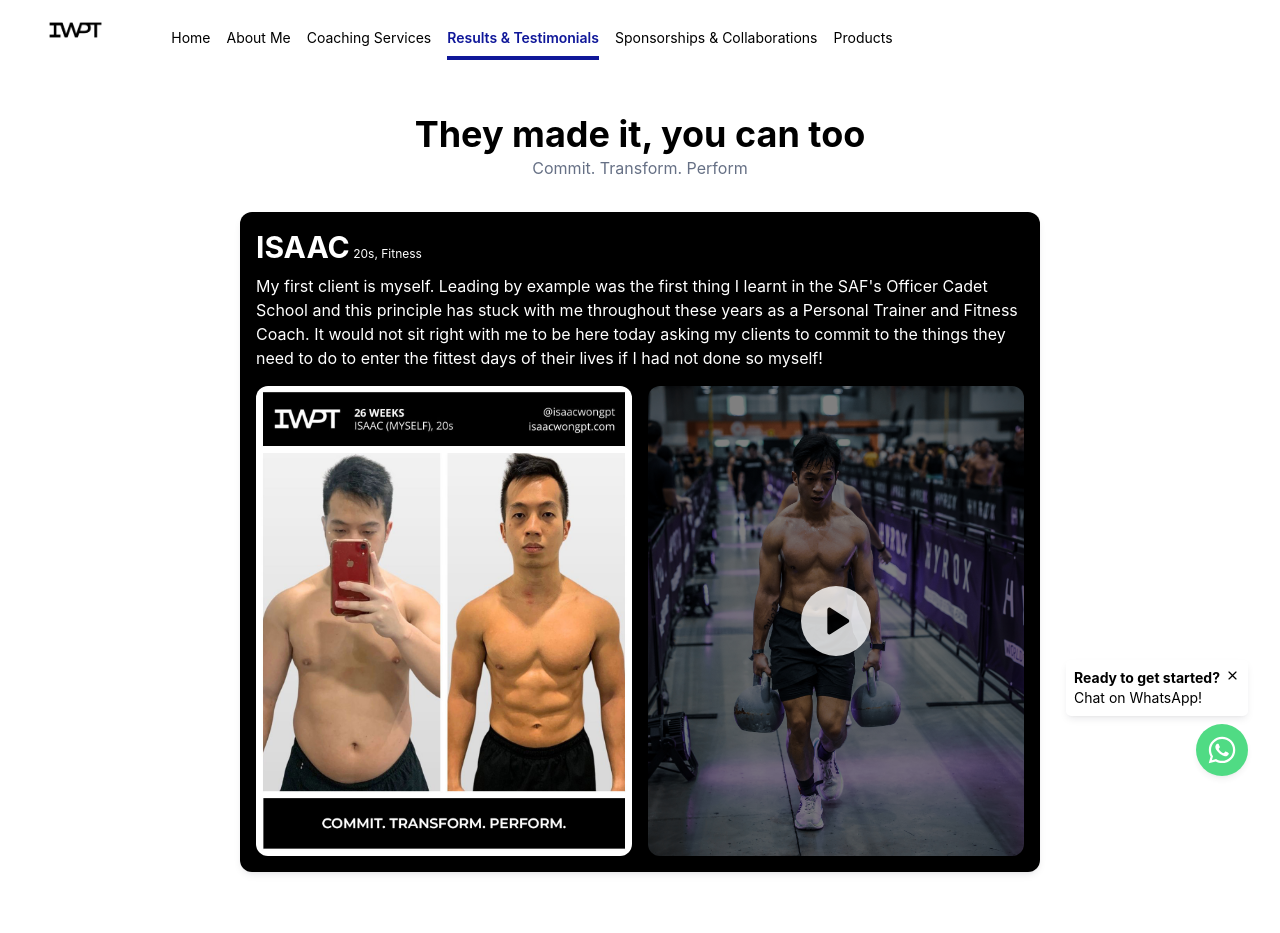
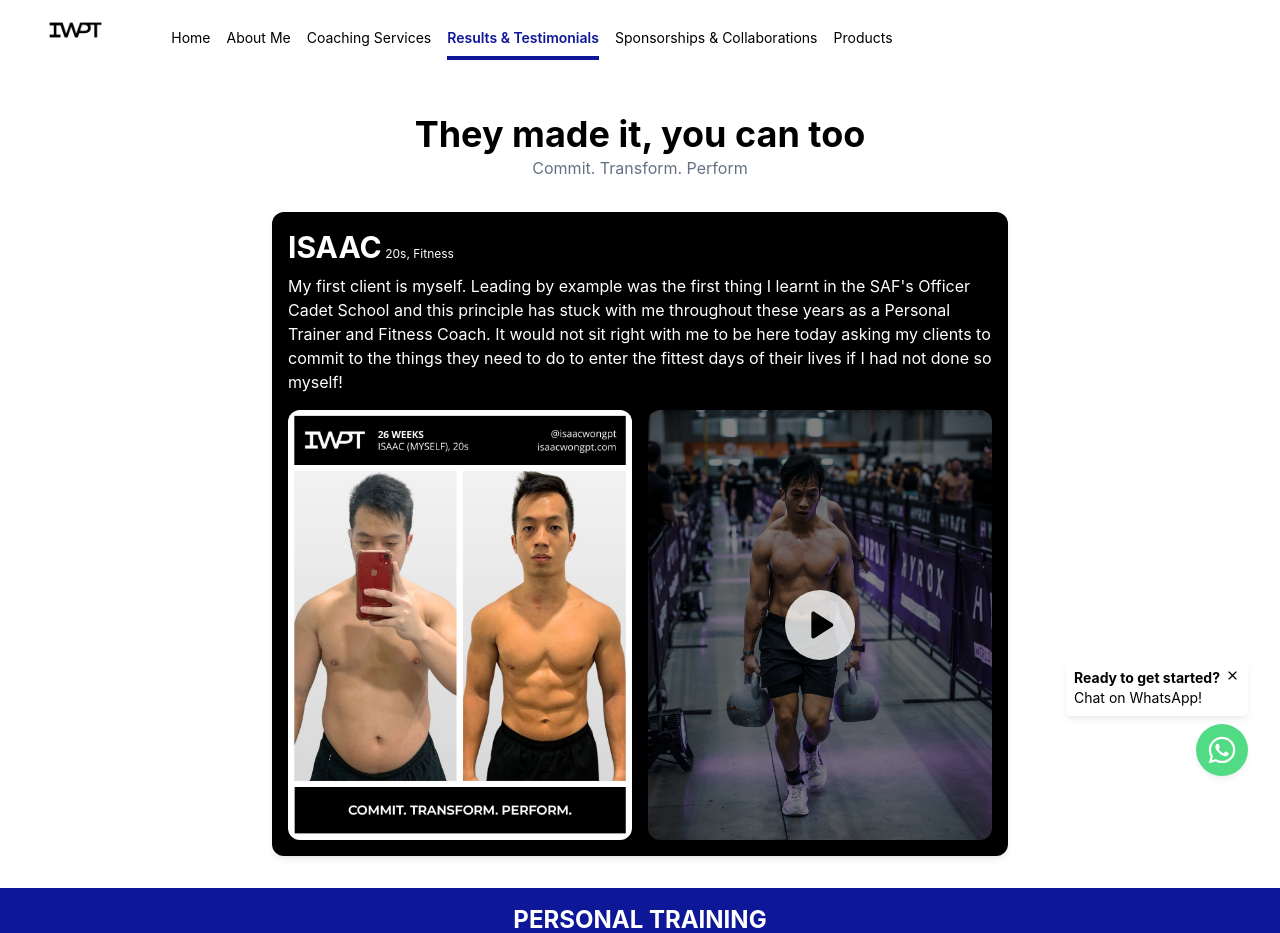
Before and after one commit to AmandineH/isaac-wong-pt, a Nuxt app: page /results-and-testimonials in a window 1280 px wide. Shown: the top 933 px of the page. Built offline with nearby package versions, Linux system fonts and the light colour scheme.

Commit message:
Update title

```diff
--- a/src/pages/results-and-testimonials.vue
+++ b/src/pages/results-and-testimonials.vue
@@ -1,10 +1,7 @@
 <template>
-  <div
-    class="mx-auto max-w-1300px"
-    :class="isLg ? 'py-52px px-32px' : 'py-32px px-24px'"
-  >
+  <div class="mx-auto max-w-1300px" :class="isLg ? 'py-52px' : 'py-32px'">
     <!-- Header -->
-    <div :class="isLg ? 'mb-32px' : 'mb-24px'">
+    <div :class="isLg ? 'mb-32px px-32px' : 'mb-24px px-24px'">
       <p class="text-center text-black display-md-bold">
         They made it, you can too
       </p>
@@ -14,7 +11,7 @@
     </div>
 
     <!-- Categories -->
-    <div class="flex flex-col mx-auto gap-32px max-w-800px">
+    <div class="flex flex-col gap-32px">
       <template v-for="category in paginatedCategories">
         <div
           v-if="category.key !== 'featured' || offset === 0"
@@ -22,12 +19,16 @@
         >
           <p
             v-if="category.label"
-            class="text-center underline mb-24px display-md-bold"
+            class="text-center display-xs-bold sticky top-[60px] z-30 py-16px bg-primary-blue text-white uppercase mb-24px"
+            :class="isLg ? 'px-32px' : 'px-24px'"
           >
             {{ category.label }}
           </p>
 
-          <div class="flex flex-col gap-32px mb-24px">
+          <div
+            class="flex flex-col mx-auto gap-32px max-w-800px"
+            :class="isLg ? 'px-32px' : 'px-24px'"
+          >
             <div
               v-for="testimonial in category.paginatedTestimonials"
               :key="`${category.key}-${testimonial.key}`"
@@ -95,12 +96,14 @@
         </div>
       </template>
 
+      <div :class="isLg ? 'px-32px' : 'px-24px'">
         <Pagination
           :initialValue="offset / first + 1"
           :pageSize="first"
           :totalCount="totalCount * first"
-        @on-change="(value) => (offset = value)"
+          @on-change="onPageChange"
         />
+      </div>
     </div>
   </div>
 </template>
@@ -160,7 +163,13 @@ export default {
     },
 
     paginatedCategories() {
-      return this.categories.map((category) => {
+      return this.categories
+        .filter(
+          (element) =>
+            !this.$route.query.category ||
+            element.key === this.$route.query.category
+        )
+        .map((category) => {
           const totalCountForCategory = Math.floor(
             category.testimonials.length / category.perPage
           );
@@ -186,10 +195,25 @@ export default {
     // Pagination length driven by the LONGEST category
     totalCount() {
       return Math.max(
-        ...this.categories.map((c) =>
-          Math.floor(c.testimonials.length / c.perPage)
+        ...this.categories
+          .filter(
+            (element) =>
+              !this.$route.query.category ||
+              element.key === this.$route.query.category
           )
+          .map((c) => Math.floor(c.testimonials.length / c.perPage))
       );
+    },
+  },
+  methods: {
+    onPageChange(value) {
+      this.offset = value;
+
+      // scroll to top of page
+      window.scrollTo({
+        top: 0,
+        behavior: "smooth", // optional
+      });
     },
   },
 };
```
Lines whose indentation alone changed are shown as unchanged.
